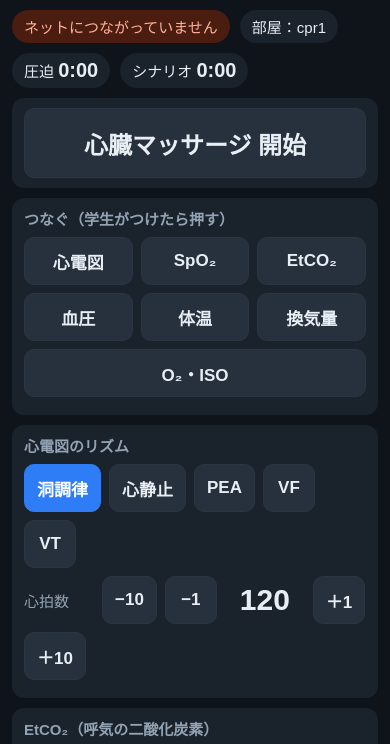
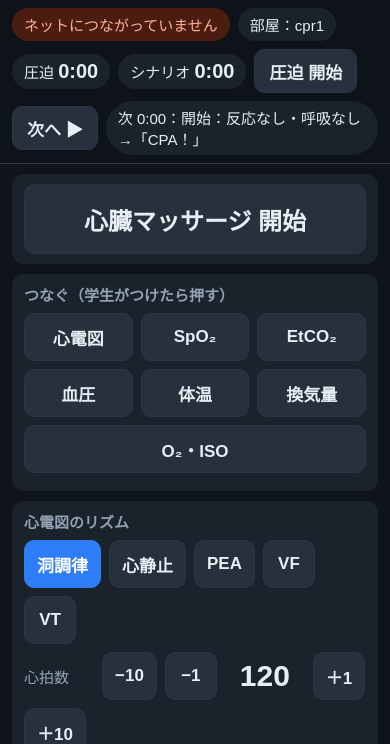
Before and after one commit to shinnosuke39/cpr-monitor, a plain HTML site: page control.html in a window 390 px wide. Shown: the top 744 px of the page. Drawn offline with Linux system fonts and the light colour scheme.

Commit message:
圧迫中の心電図を圧迫と同じ周期の規則的な波に・HRは圧迫回数かその倍・iPadに上の固定バー
Co-Authored-By: Claude Opus 5.5 <noreply@anthropic.com>

```diff
--- a/control.html
+++ b/control.html
@@ -10,7 +10,11 @@
   * { box-sizing:border-box; margin:0; padding:0; -webkit-tap-highlight-color:transparent; }
   html, body { background:var(--bg); color:var(--txt); font-family:"Hiragino Sans","Hiragino Kaku Gothic ProN",sans-serif; -webkit-user-select:none; user-select:none; }
   body { padding:10px 12px 40px; }
-  .bar { display:flex; align-items:center; gap:10px; flex-wrap:wrap; margin-bottom:10px; }
+  .bar { display:flex; align-items:center; gap:8px; flex-wrap:wrap; margin:-10px -12px 10px; padding:8px 12px; position:sticky; top:0; z-index:5; background:rgba(15,20,26,.97); border-bottom:1px solid var(--line); }
+  .bar button { min-height:44px; padding:6px 14px; }
+  #cprMini.on { background:#c92a2a; border-color:#c92a2a; color:#fff; }
+  .pill.soon { background:#7a4b00; color:#ffd9a0; } .pill.late { background:#7a1010; color:#ffc0c0; }
+  #nextCue { flex:1 1 260px; }
   .pill { padding:6px 12px; border-radius:999px; background:var(--card); font-size:15px; }
   .pill.ok { background:#123d26; color:#7dffb0; } .pill.ng { background:#4a1d10; color:#ffb199; }
   .grid { display:grid; grid-template-columns: 1fr 1fr; gap:10px; }
@@ -51,6 +55,9 @@
   <span class="pill" id="room"></span>
   <span class="pill">圧迫 <span class="timer" id="cprTimer" style="font-size:20px">0:00</span></span>
   <span class="pill">シナリオ <span id="scTimer" style="font-size:20px;font-weight:700">0:00</span></span>
+  <button id="cprMini">圧迫 開始</button>
+  <button id="nextMini">次へ ▶</button>
+  <span class="pill" id="nextCue"></span>
 </div>
 
 <div class="grid">
--- a/js/control.js
+++ b/js/control.js
@@ -106,7 +106,7 @@
   [['少し上げ気味', 3], ['少し下げ気味', -3]].forEach(([label, d]) => {
     const b = document.createElement('button'); b.textContent = label; b.onclick = () => nudge(d); $('co2mode').appendChild(b);
   });
-  const SND = [['beat', '心拍音'], ['cprBeep', '圧迫中のピッ（誤検出）'], ['breath', '呼吸音'], ['flat', '心静止のピー'], ['alarm', 'アラーム']];
+  const SND = [['beat', '心拍音'], ['cprBeep', '圧迫中のピッ（圧迫を拍と数える）'], ['breath', '呼吸音'], ['flat', '心静止のピー'], ['alarm', 'アラーム']];
   SND.forEach(([k, label]) => {
     const b = document.createElement('button'); b.textContent = label; b.dataset.snd = k;
     b.onclick = () => { S.sound[k] = !S.sound[k]; push(); };
@@ -143,6 +143,8 @@
     S.compressing = on; push();
   }
   $('cpr').onclick = () => { keepAwake(); window.__wantAwake = true; setCompress(!S.compressing); };
+  $('cprMini').onclick = () => $('cpr').onclick();
+  $('nextMini').onclick = () => goCue(U.cueIdx + 1);
 
   // EtCO2 の自動（圧迫中だけ）：上手→高め、下手→低め に少しずつ近づき、揺れる
   setInterval(() => {
@@ -228,6 +230,8 @@
     document.querySelectorAll('[data-q]').forEach(b => b.classList.toggle('sel', U.quality === b.dataset.q));
     document.querySelectorAll('[data-snd]').forEach(b => b.classList.toggle('on', !!S.sound[b.dataset.snd]));
     $('cpr').classList.toggle('on', S.compressing);
+    $('cprMini').classList.toggle('on', S.compressing);
+    $('cprMini').textContent = S.compressing ? '圧迫中（止める）' : '圧迫 開始';
     $('cpr').textContent = S.compressing ? '心臓マッサージ中（押すと止める）' : '心臓マッサージ 開始';
     $('v_hr').textContent = Math.round(S.hr);
     $('v_etco2').textContent = Math.round(S.etco2);
@@ -251,6 +255,17 @@
     $('cprTimer').classList.toggle('due', cpr >= 120000);
     const el = U.scRunning ? Date.now() - U.scStartAt : U.scElapsed;
     $('scTimer').textContent = fmt(el);
+    // 次の時刻までのカウントダウン
+    const c = SCN[U.caseIdx]; let nx = null;
+    for (let i = U.cueIdx + 1; i < c.cues.length; i++) { if (c.cues[i][0]) { nx = i; break; } }
+    const box = $('nextCue');
+    if (nx == null) { box.textContent = ''; box.className = 'pill'; }
+    else {
+      const [m, s2] = c.cues[nx][0].split(':').map(Number); const due = (m * 60 + s2) * 1000;
+      const left = due - el;
+      box.textContent = '次 ' + c.cues[nx][0] + '：' + c.cues[nx][2] + (U.scRunning || el ? '（' + (left >= 0 ? 'あと' + fmt(left) : fmt(-left) + '過ぎ') + '）' : '');
+      box.className = 'pill' + (left < 0 ? ' late' : (left <= 10000 && (U.scRunning || el) ? ' soon' : ''));
+    }
   }
   setInterval(tick, 250);
 
```
Also changed, not shown: docs/howto.html (+2 -2 lines), js/monitor.js (+17 -9 lines), 1 other file.
